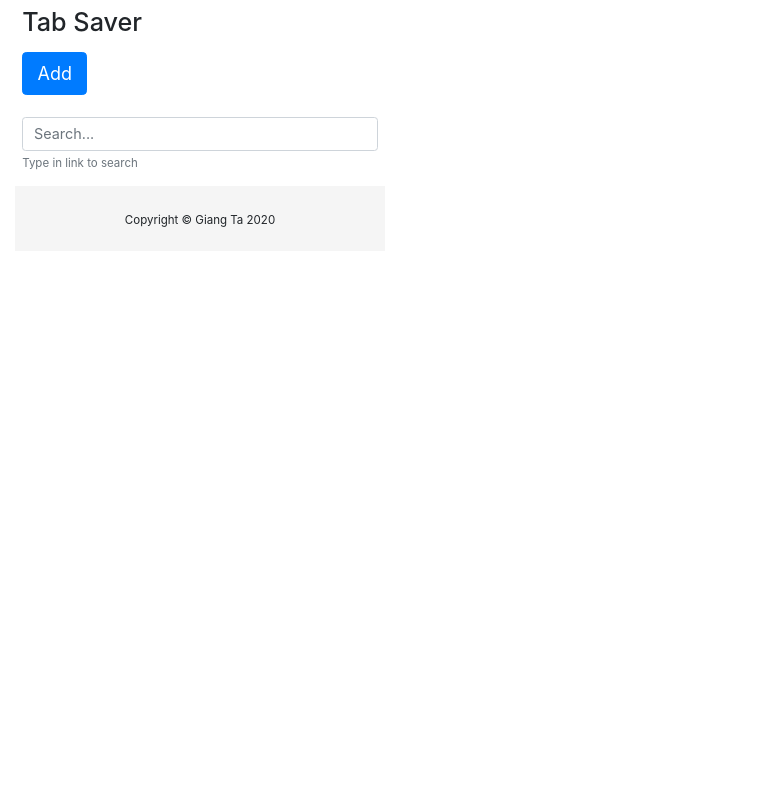
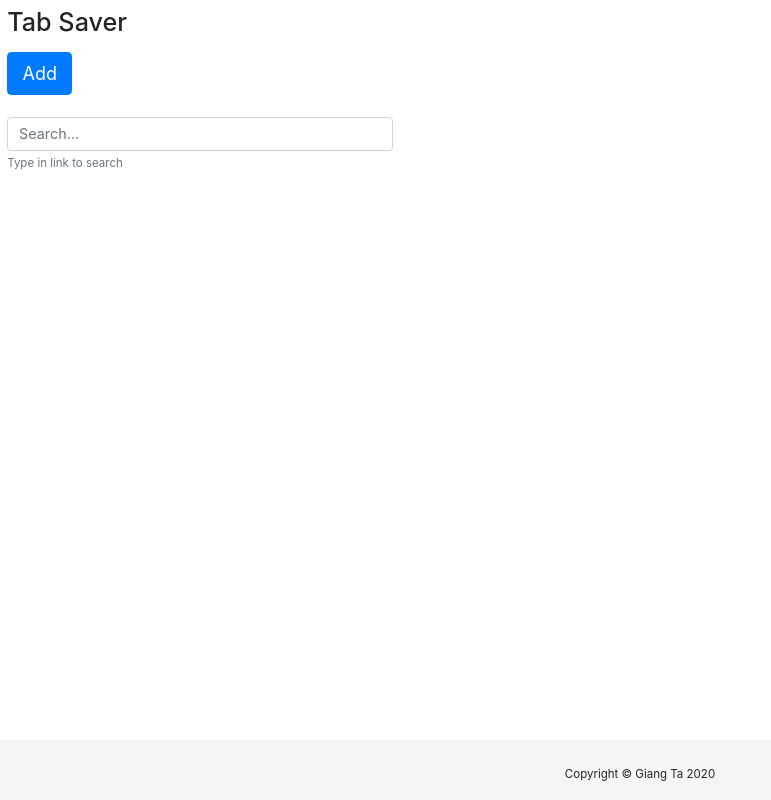
Before and after one commit to gianghta/Tab-Saver, a React (Create React App) app: page / in a window 1280 px wide. Shown: the whole page, without its empty margins (0-771 px from the left). Built offline with nearby package versions, Linux system fonts and the light colour scheme.

Commit message:
Add link to UI method

```diff
--- a/package.json
+++ b/package.json
@@ -43,5 +43,5 @@
     "npm-run-all": "^4.1.5",
     "rimraf": "^3.0.1",
     "webpack-cli": "^3.3.10"
-  },
+  }
 }
--- a/src/App.css
+++ b/src/App.css
@@ -1,7 +1,7 @@
 .container {
     width: auto;
     max-width: 680px;
-    padding: 0 15px;
+    padding: 0px;
 }
 
 .no-border {
@@ -13,7 +13,16 @@
     width: 100%;
 }
 
+.icon {
+    width: 32px;
+    height: 32px;
+}
+
 .footer {
+    position: fixed;
+    bottom: 0;
+    width: 100%;
+    height: 60px;
     background-color: #f5f5f5;
 }
 
--- a/src/App.js
+++ b/src/App.js
@@ -1,3 +1,4 @@
+/*global chrome*/
 import React, { Component } from 'react';
 
 import AddBtn from './components/AddBtn';
@@ -13,12 +14,10 @@ class App extends Component {
     this.state = {
       links: []
     };
-
-    this.onAddLinkToUI = this.onAddLinkToUI.bind(this);
   }
 
-  onAddLinkToUI() {
-    chrome.tabs.query({'active': true, 'currentWindow': true}, function(tabs) {
+  onAddLinkToUI = () => {
+    chrome.tabs.query({'active': true, 'currentWindow': true}, (tabs) => {
       const tab = tabs[0];
 
       const link = {
@@ -27,11 +26,10 @@ class App extends Component {
         icon: tab.favIconUrl
       }
 
-      this.setState(state => {
-        const links = state.links.concat(link);
-        return {
-          links
-        }
+      const newLinks = [...this.state.links, link];
+
+      this.setState({
+        links: newLinks,
       });
 
       console.log('Successfully add link');
--- a/src/components/ListItem.js
+++ b/src/components/ListItem.js
@@ -4,7 +4,7 @@ import DeleteBtn from './DeleteBtn';
 const ListItem = ({ url, title, icon }) => {
     return (
         <a href={ url } className="list-group-item list-group-item-action d-flex flex-row align-items-center">
-            <i className="m-2 far fa-bell fa-lg"></i>
+            <img className="icon" src={ icon } alt="website icon" />
             <div className="m-2 flex-column">
                 <div>{ title }</div>
                 <div className="badge badge-info badge-pill">Test annotation</div>
```
